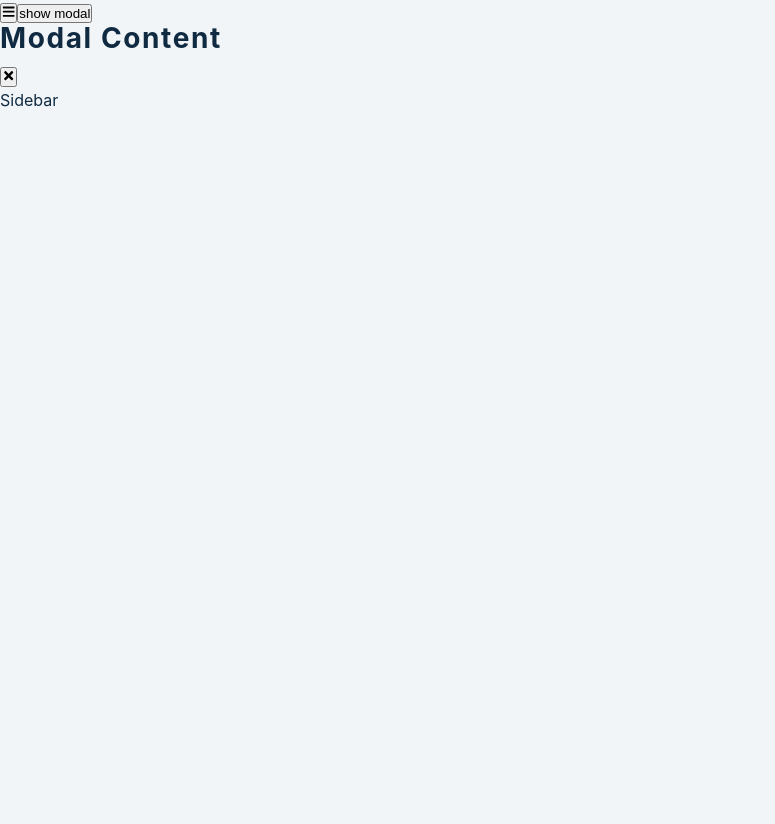
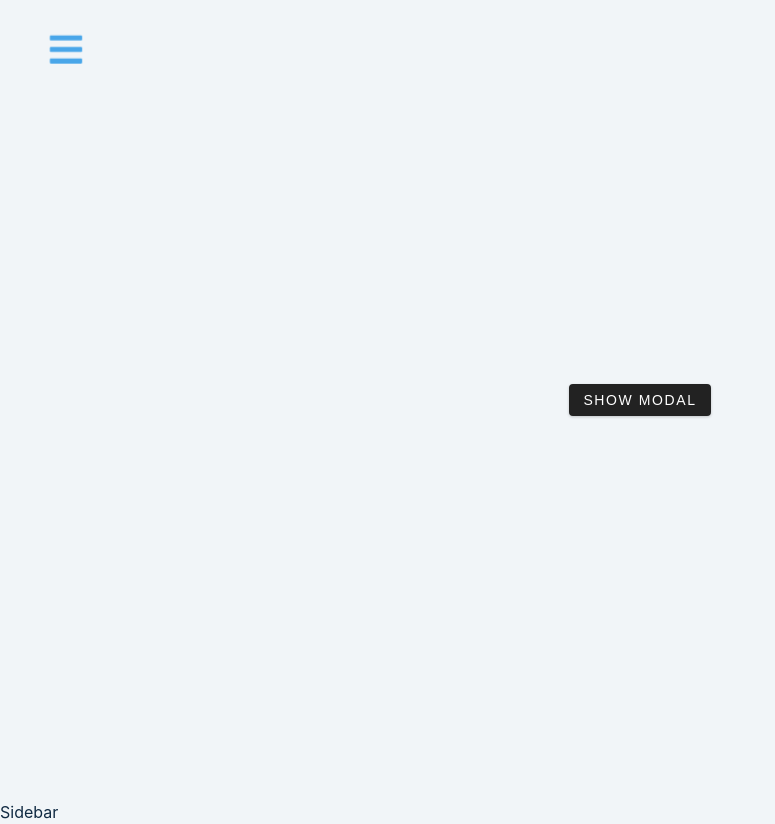
Before and after one commit to erhantezer/fundamental-projects, a React (Create React App) app in the folder 12-sidebar-modal/: page / in a window 1280 px wide. Shown: the whole page, without its empty margins (0-775 px from the left). Before the commit the page ends 800 px from the top, so only its background shows below. Built offline with nearby package versions, Linux system fonts and the light colour scheme.

Commit message:
updated index modal

```diff
--- a/12-sidebar-modal/src/index.css
+++ b/12-sidebar-modal/src/index.css
@@ -141,3 +141,99 @@ p {
 Home
 ===============
 */
+main {
+  min-height: 100vh;
+  display: flex;
+  justify-content: center;
+  align-items: center;
+}
+.sidebar-toggle {
+  position: fixed;
+  top: 2rem;
+  left: 3rem;
+  font-size: 2rem;
+  background: transparent;
+  border-color: transparent;
+  color: var(--clr-primary-5);
+  transition: var(--transition);
+  cursor: pointer;
+  animation: bounce 2.5s ease-in-out infinite;
+}
+
+@keyframes bounce {
+  0% {
+    transform: scale(1);
+  }
+  50% {
+    transform: scale(1.5);
+  }
+  100% {
+    transform: scale(1);
+  }
+}
+
+.btn {
+  text-transform: uppercase;
+  background: var(--clr-black);
+  color: var(--clr-white);
+  padding: 0.375rem 0.75rem;
+  letter-spacing: var(--spacing);
+  display: inline-block;
+  transition: var(--transition);
+  font-size: 0.875rem;
+  border: 2px solid var(--clr-black);
+  cursor: pointer;
+  box-shadow: 0 1px 3px rgba(0, 0, 0, 0.2);
+  border-radius: var(--radius);
+  margin: 0.5rem;
+}
+.btn:hover {
+  color: var(--clr-black);
+  background: transparent;
+}
+
+/*
+===============
+Modal
+===============
+*/
+.modal-overlay {
+  position: fixed;
+  top: 0;
+  left: 0;
+  width: 100%;
+  height: 100%;
+  background: rgba(0, 0, 0, 0.5);
+  display: grid;
+  place-items: center;
+  transition: var(--transition);
+  visibility: hidden;
+  z-index: -1;
+}
+/* OPEN/CLOSE MODAL */
+.show-modal {
+  visibility: visible;
+  z-index: 10;
+}
+
+.modal-container {
+  background: var(--clr-white);
+  border-radius: var(--radius);
+  width: 90vw;
+  height: 30vh;
+  max-width: var(--fixed-width);
+  text-align: center;
+  display: grid;
+  place-items: center;
+  position: relative;
+}
+.close-modal-btn {
+  position: absolute;
+  top: 1rem;
+  right: 1rem;
+  font-size: 2rem;
+  background: transparent;
+  border-color: transparent;
+  color: var(--clr-red-dark);
+  cursor: pointer;
+}
```
